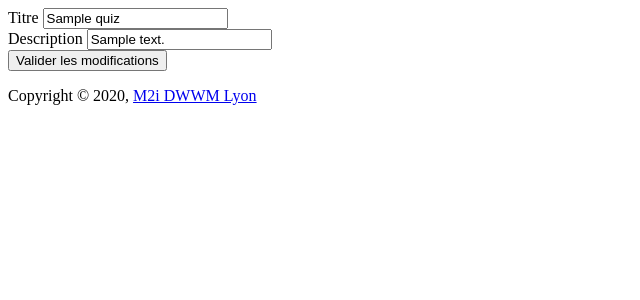
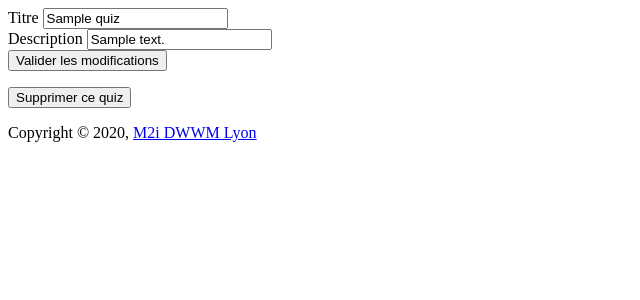
Before and after one commit to M2i-DWWM-0920-Lyon-AURA/s07-php-poo-quiz, a PHP site: template templates/quiz/edit.php in a window 1280 px wide. Shown: the top 300 px of the page, without its empty margins (0-640 px from the left). Run offline with PHP 8.4, Linux system fonts and the light colour scheme; the template is opened without the code that fills it: most values are stand-ins (such as "Sample title", 1, 10 or a date in 2020).

Commit message:
Add delete quiz

```diff
--- a/index.php
+++ b/index.php
@@ -59,6 +59,7 @@ try {
     $router->map('POST', '/quiz/new', 'QuizController#create');
     $router->map('GET', '/quiz/[i:id]/update', 'QuizController#updateForm');
     $router->map('POST', '/quiz/[i:id]/update', 'QuizController#update');
+    $router->map('POST', '/quiz/[i:id]/delete', 'QuizController#delete');
     // Prend la requête actuelle et cherche une correspondance avec les routes connues
     $match = $router->match();
 
--- a/templates/quiz/edit.php
+++ b/templates/quiz/edit.php
@@ -11,3 +11,11 @@
     </div>
     <button type="submit" class="btn btn-primary">Valider les modifications</button>
 </form>
+
+<?php if (!is_null($quiz->getId())): ?>
+<form method="post" action="/quiz/<?= $quiz->getId() ?>/delete">
+    <button type="submit" class="btn btn-danger">
+        Supprimer ce quiz
+    </button>
+</form>
+<?php endif; ?>
```
Also changed, not shown: App/Controller/QuizController.php (+15 -1 lines).
